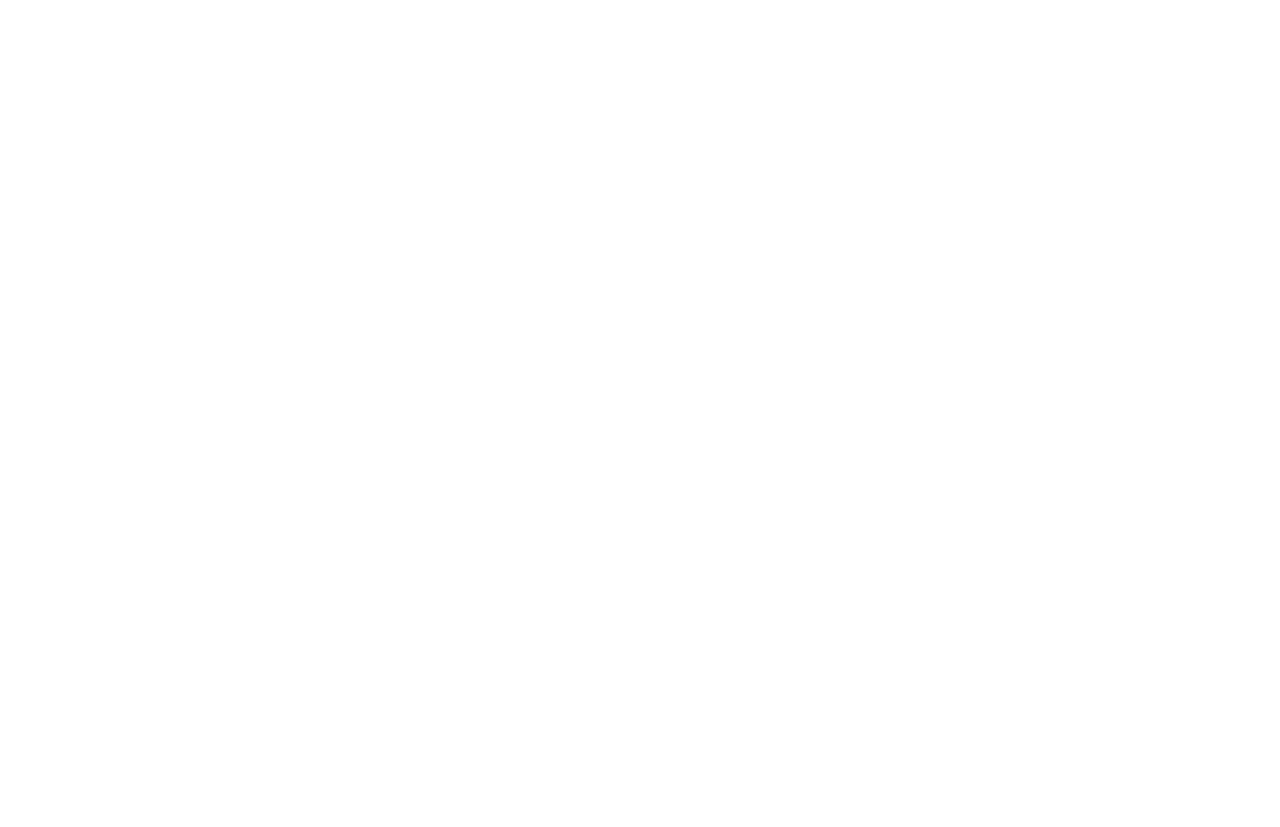
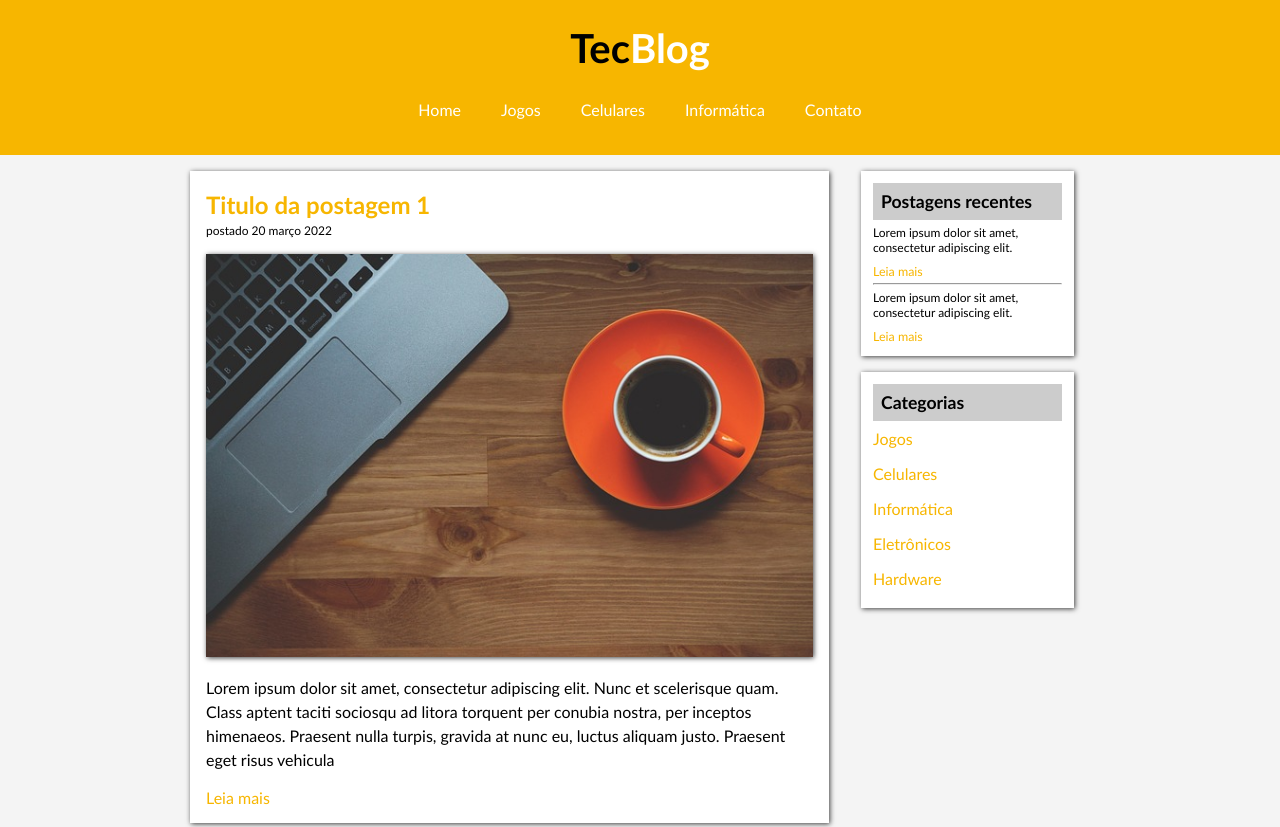
Before and after one commit to tbarretoclemente/Desenvolvimento-Web-Completo, a plain HTML site: page css3/projeto-tecblog/index.html in a window 1280 px wide. Shown: the top 827 px of the page. Before the commit the page ends 800 px from the top, so only its background shows below. Drawn offline with Linux system fonts and the light colour scheme.

Commit message:
atualizado

```diff
--- a/css3/projeto-tecblog/assets/css/style.css
+++ b/css3/projeto-tecblog/assets/css/style.css
@@ -8,6 +8,11 @@
 
 a{
     text-decoration: none;
+}
+
+body{
+    font-family: 'Trebuchet MS', 'Lucida Sans Unicode', 'Lucida Grande', 'Lucida Sans', Arial, sans-serif;
+    background: var(--body--color);
 }
 
 ul,ol{
@@ -22,14 +27,178 @@ img{
 
 :root{
     /* base color */
-    --bg--color:#f4f4f4;
+    --body--color:#f4f4f4;
+    --background--color:#f7b600;
     --texto: #000;
+    --span: #fff;
     --titulo--h1:#4e4e4e;
     --titulo--h2: #f7b600;
-    --titulo--h2: #565656;;
+    --titulo--h3: #ccc;
+}
+
+
+
+/* CONTAINER */
+
+.container{
+    max-width: 900px;
+    margin: 1rem auto;
+    display: flex;
+    gap: 1rem;
+}
+
+.box--shadow{
+    box-shadow: 1px 1px 5px rgb(0, 0, 0, 0.75);
 }
 
 
 /* HEADER */
+header{
+    background: var(--background--color);
+    text-align: center;
+    padding: 1.5rem 0;
+}
+
+.logo h1{
+    font-size: 2.5em;
+}
+
+.span--cor--branco{
+    color: var(--span);
+}
+
+
+/* Nav */
+
+nav ul{
+    display: flex;
+    align-items: center;
+    justify-content: center;
+    padding-top: 1rem;
+}
+
+nav ul li{
+    padding: .75rem;
+}
+
+nav ul li a{
+    color: var(--span);
+    padding: .5rem;
+}
+
+nav ul li a:hover{
+    background: var(--span);
+    color: var(--titulo--h2);
+    transition: background .3s ease;
+}
+
 /* MAIN */
+
+section{
+    /* border: 1px solid red; */
+    background: var(--span);
+    padding: 1rem;
+    margin-bottom: 1rem;
+    box-shadow: 1px 1px 5px rgb(0, 0, 0, 0.75);
+
+}
+
+.section--divisor{
+    flex: 3;
+}
+
+
+.box--titulo h2{
+    color: var(--titulo--h2);
+    line-height: 1.5em;
+}
+.box--titulo p{
+    font-size: .75em;
+}
+
+.box--image{
+    padding: 1rem 0;
+}
+
+.box--image img{
+    box-shadow: 1px 1px 5px rgb(0, 0, 0, 0.75);
+}
+.box--descricao{
+    line-height: 1.5em;
+    padding-bottom: 1rem;
+}
+
+.leiamais{
+    color: var(--background--color);
+}
+
+.leiamais:hover{
+    text-decoration: underline;
+}
+
+
+
+/* ASIDE */
+
+aside{
+    /* border: 1px solid green; */
+    flex: 1;
+    margin: -1rem 0;
+    padding: 1rem;
+}
+
+
+.box--postagem, .box--categoria{
+    background: var(--span);
+    padding: .75rem;
+}
+
+.box--postagem h3, .box--categoria h3{
+    background: var(--titulo--h3);
+    padding: .5rem;
+    font-size: 1.1em;
+}
+
+.box--postagem p{
+    font-size: .75em;
+    padding: .3rem 0;
+}
+
+
+.box--postagem a{
+    font-size: .78em;
+    color: var(--background--color);
+}
+
+.hr--1{
+    margin-top: .3rem;
+
+}
+
+
+.box--categoria{
+    margin: 1rem 0;
+}
+
+
+.box--categoria ul li{
+
+    padding: .5rem 0;
+}
+
+.box--categoria ul li a{
+    color: var(--titulo--h2);
+}
+.box--categoria ul li a:hover, .box--postagem a:hover{
+    text-decoration: underline;
+    transition: all .3s;
+}
 /* FOOTER */
+
+footer{
+    background: var(--titulo--h3);
+    text-align: center;
+    max-width: 900px;
+    margin: 1rem auto;
+    padding: 1rem;
+}
--- a/css3/projeto-tecblog/index.html
+++ b/css3/projeto-tecblog/index.html
@@ -4,9 +4,107 @@
     <meta charset="UTF-8">
     <meta http-equiv="X-UA-Compatible" content="IE=edge">
     <meta name="viewport" content="width=device-width, initial-scale=1.0">
+    <link rel="stylesheet" href="assets/css/style.css">
     <title>TecBlog - o seu blog de tecnologia</title>
 </head>
 <body>
+    <header>
+        <div class="logo">
+            <h1>Tec<span class="span--cor--branco">Blog</span></h1>
+        </div>
 
+        <nav>
+            <ul>
+                <li><a href="">Home</a></li>
+                <li><a href="">Jogos</a></li>
+                <li><a href="">Celulares</a></li>
+                <li><a href="">Informática</a></li>
+                <li><a href="">Contato</a></li>
+            </ul>
+        </nav>
+    </header>
+
+
+    <main>
+        <div class="container">
+
+            <div class="section--divisor">
+
+                <section>
+
+                <div class="box--titulo">
+                    <h2>Titulo da postagem 1</h2>
+                    <p>postado 20 março 2022</p>
+                </div>
+
+                <div class="box--image">
+                    <img src="assets/image/imagem1.jpg" alt="">
+                </div>
+
+                <div class="box--descricao">
+                    <p>Lorem ipsum dolor sit amet, consectetur adipiscing elit. Nunc et scelerisque quam. Class aptent taciti sociosqu ad litora torquent per conubia nostra, per inceptos himenaeos. Praesent nulla turpis, gravida at nunc eu, luctus aliquam justo. Praesent eget risus vehicula</p>
+                </div>
+
+                <a href="#" class="leiamais">Leia mais</a>
+
+            </section>
+
+                <section>
+
+                <div class="box--titulo">
+                    <h2>Titulo da postagem 2</h2>
+                    <p>postado 20 março 2022</p>
+                </div>
+
+                <div class="box--image">
+                    <img src="assets/image/imagem2.jpg" alt="">
+                </div>
+
+                <div class="box--descricao">
+                    <p>Lorem ipsum dolor sit amet, consectetur adipiscing elit. Nunc et scelerisque quam. Class aptent taciti sociosqu ad litora torquent per conubia nostra, per inceptos himenaeos. Praesent nulla turpis, gravida at nunc eu, luctus aliquam justo. Praesent eget risus vehicula</p>
+                </div>
+
+                <a href="#" class="leiamais">Leia mais</a>
+
+            </section>
+
+
+        </div>
+
+            <aside>
+
+                <div class="box--postagem box--shadow">
+
+                    <h3>Postagens recentes</h3>
+                    <p>Lorem ipsum dolor sit amet, consectetur adipiscing elit.</p>
+                    <a href="#">Leia mais</a>
+                    <hr class="hr--1">
+                    <p>Lorem ipsum dolor sit amet, consectetur adipiscing elit.</p>
+                    <a href="#">Leia mais</a>
+
+                </div>
+
+                <div class="box--categoria box--shadow">
+                    <h3>Categorias</h3>
+                    <ul>
+                        <li><a href="">Jogos</a></li>
+                        <li><a href="">Celulares</a></li>
+                        <li><a href="">Informática</a></li>
+                        <li><a href="">Eletrônicos</a></li>
+                        <li><a href="">Hardware</a></li>
+                    </ul>
+
+                </div>
+
+            </aside>
+
+        </div>
+
+
+    </main>
+
+    <footer>
+        <p>Todos os direitos reservados. Criado por Thiago Barreto Clemente</p>
+    </footer>
 </body>
 </html>
```
